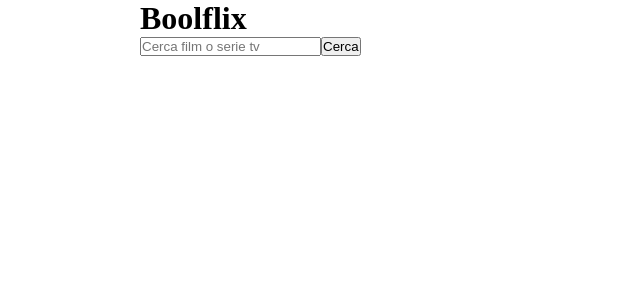
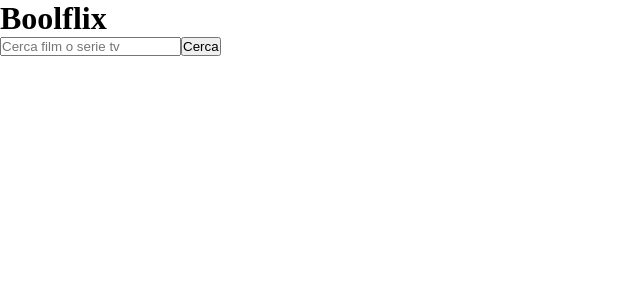
Before and after one commit to TheKaiser8/vite-boolflix, a Vue app: page / in a window 1280 px wide. Shown: the top 300 px of the page, without its empty margins (0-640 px from the left). Built offline with nearby package versions, Linux system fonts and the light colour scheme.

Commit message:
Aggiunge img copertina di movieCard e seriesCard Modifica larghezza container in variables

```diff
--- a/src/components/AppMain.vue
+++ b/src/components/AppMain.vue
@@ -18,7 +18,7 @@ export default {
 </script>
 
 <template>
-    <div id="main-page" class="container-small" v-if="(store.movies.length > 0 || store.series.length > 0)">
+    <div id="main-page" v-if="(store.movies.length > 0 || store.series.length > 0)">
         <h3>Risultati trovati per "{{ store.searchText }}"</h3>
         <div class="movies-container">
             <h4>Film trovati ({{ store.movies.length }}):</h4>
--- a/src/components/MovieCard.vue
+++ b/src/components/MovieCard.vue
@@ -32,6 +32,7 @@ import CountryFlag from 'vue-country-flag-next';
 
 <template>
     <ul>
+        <img :src="`https://image.tmdb.org/t/p/w342/${infoMovie.poster_path}`" :alt="infoMovie.title">
         <li>Titolo: {{ infoMovie.title }}</li>
         <li>Titolo originale: {{ infoMovie.original_title }}</li>
         <li>Lingua originale:
--- a/src/components/SeriesCard.vue
+++ b/src/components/SeriesCard.vue
@@ -32,6 +32,7 @@ import CountryFlag from 'vue-country-flag-next';
 
 <template>
     <ul>
+        <img :src="`https://image.tmdb.org/t/p/w342/${infoSeries.poster_path}`" :alt="infoSeries.name">
         <li>Titolo: {{ infoSeries.name }}</li>
         <li>Titolo originale: {{ infoSeries.original_name }}</li>
         <li>Lingua originale:
--- a/src/style/partials/variables.scss
+++ b/src/style/partials/variables.scss
@@ -6,5 +6,5 @@
     --primary-color: black;
     --secondary-color: red;
     // Container size
-    --container-size: 62.5rem
+    --container-size: 80rem;
 }
```
